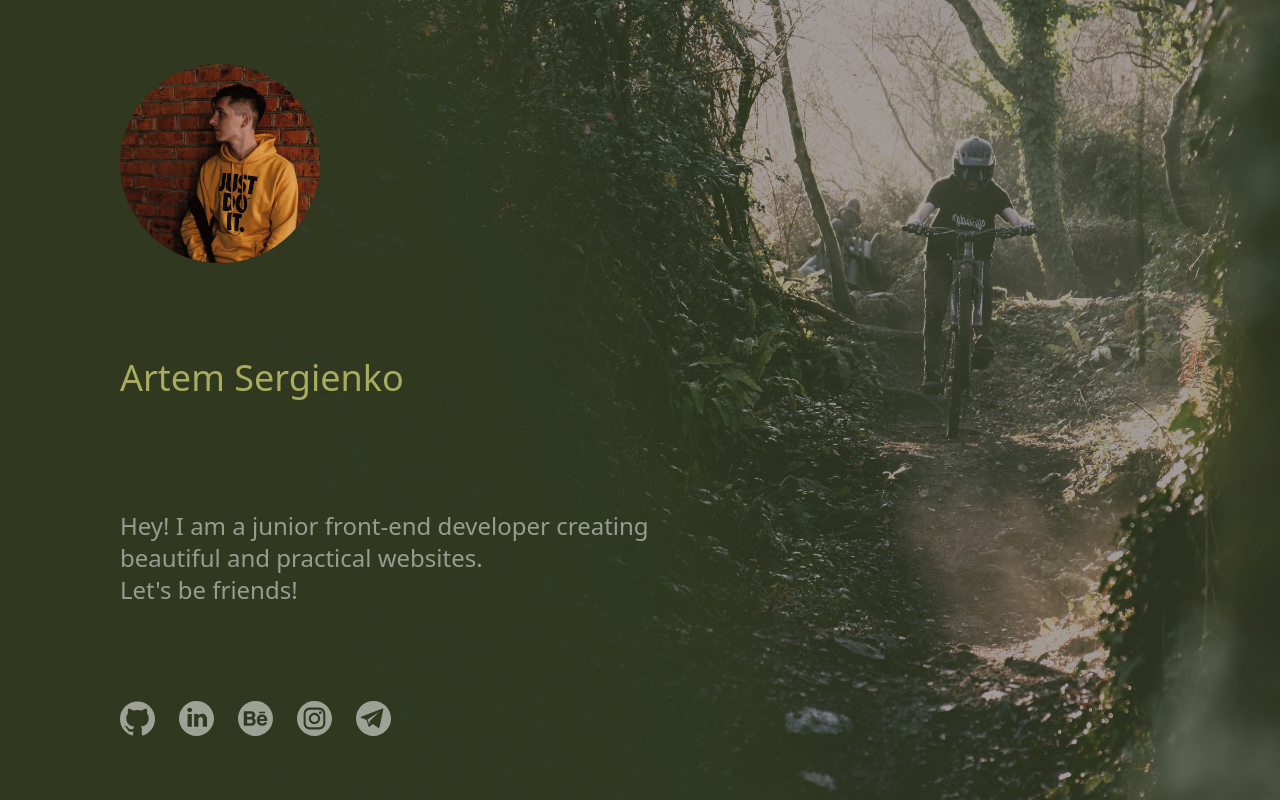
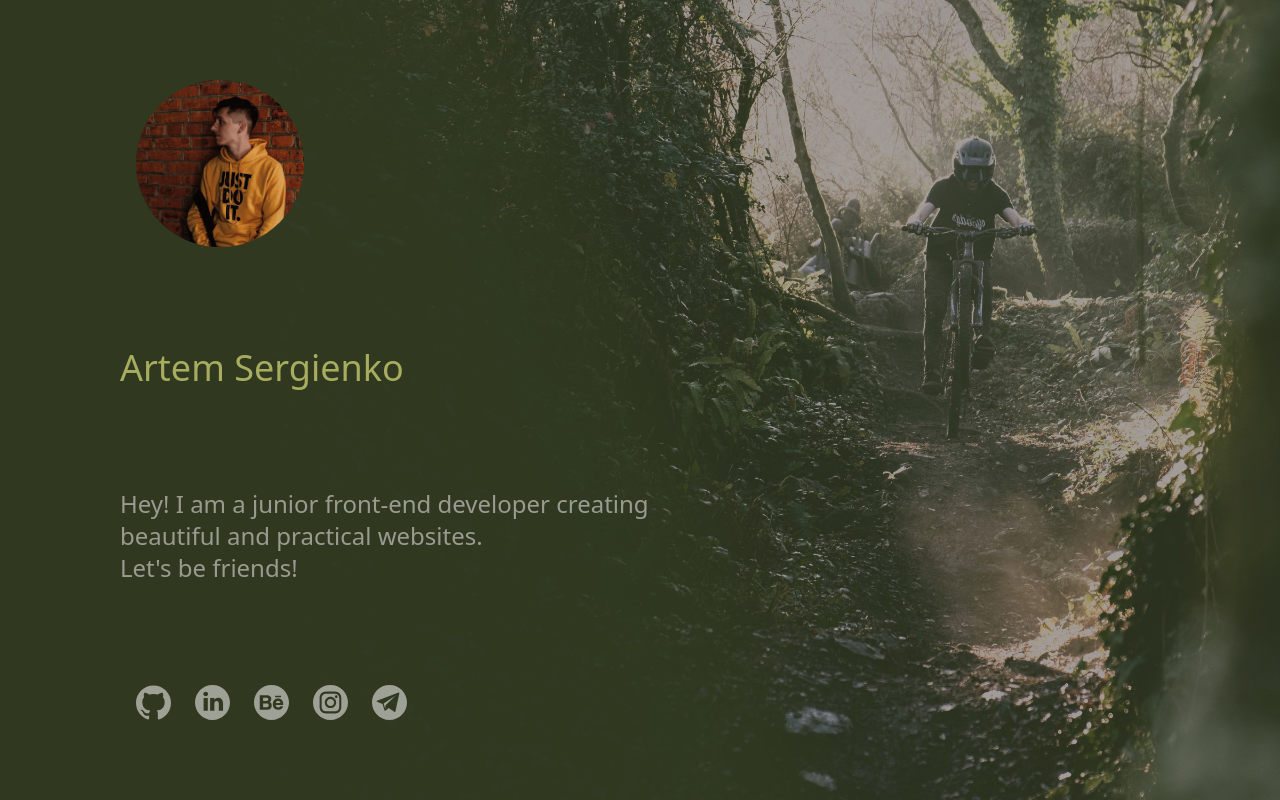
Before and after one commit to artsergienko/artsergienko.com, a website: page public/index.html in a window 1280 px wide. Drawn offline with Linux system fonts and the light colour scheme.

Commit message:
Last commit.

```diff
--- a/public/index.html
+++ b/public/index.html
@@ -16,11 +16,11 @@
             <div class="flex flex-col justify-between items-center text-center min-h-screen py-16 px-14 md:items-start md:text-left md:py-16 md:ml-16">
 
                     <img src="./img/my-photo.jpg" alt="Photo by Artem Sergienko"
-                    class="rounded-full w-[140px] md:w-[200px]">
+                    class="rounded-full p-4 w-[160px] md:w-[200px]">
                     <h1 class="text-3xl pb-4 md:text-4xl a-color">Artem Sergienko</h1>
                     <h2 class="text-xl md:text-2xl text-white opacity-50">Hey! I am a junior front-end developer creating </br>beautiful and practical websites. </br>Let's be friends!</h2>
 
-                    <ul class="flex flex-row flex-wrap gap-6">
+                    <ul class="flex flex-row flex-wrap p-4 gap-6">
                         <li>
                             <a href="https://github.com/artemsergienko">
                                 <svg width="35" height="35" viewBox="0 0 60 58" fill="none">
```
Also changed, not shown: public/styles.css.
